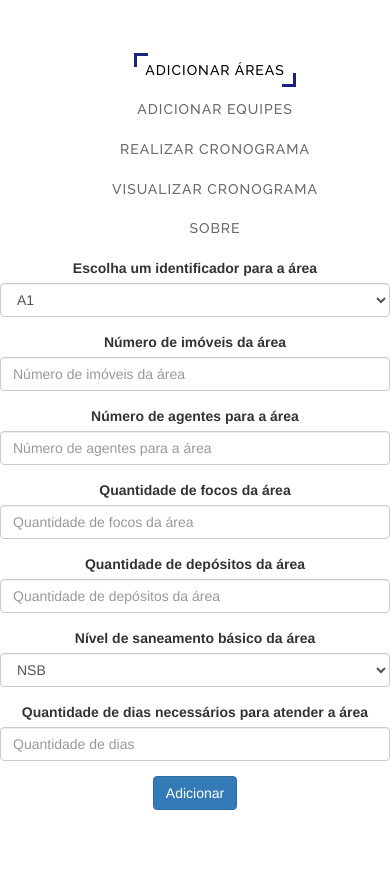
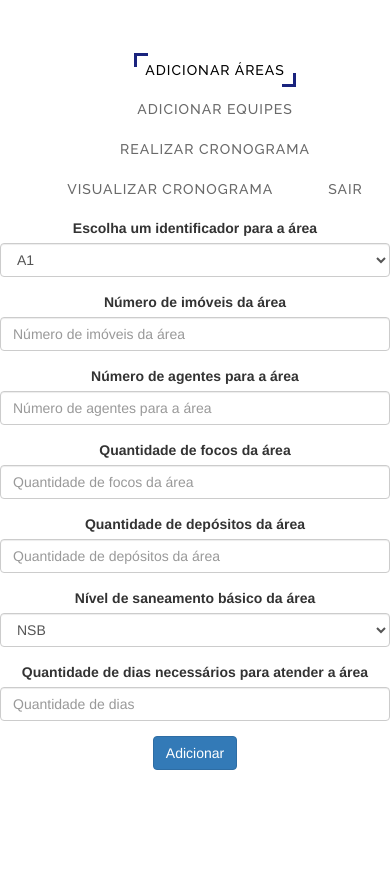
Before and after one commit to jericgs/sistema-sace, a PHP site: page /pagina_principal.php in a window 390 px wide. After the commit the page ends 770 px from the top, so only its background shows below. Run offline with PHP 8.4, Linux system fonts and the light colour scheme.

Commit message:
Commit: Tratamento do processamento do MATLAB, ajustes na interface, criação do botão sair

```diff
--- a/adicionarEquipes.php
+++ b/adicionarEquipes.php
@@ -1,7 +1,7 @@
 <html lang="pt">
 <head>
 	<meta charset="UTF-8">
-	<title>Menu 5</title>
+	<title>SACE</title>
         <link href="assets/css/estrutura.css" rel="stylesheet">
         <link href="assets/css/bootstrap.css" rel="stylesheet">
 
@@ -13,7 +13,7 @@
           <li class="current"><a href="adicionarEquipes.php">Adicionar Equipes</a></li>
           <li><a href="realizarCronograma.php">Realizar Cronograma</a></li>
           <li><a href="visualizarCronograma.php">Visualizar Cronograma</a></li>
-          <li><a href="sobre.php">Sobre</a></li>
+          <li><a href="sair.php">Sair</a></li>
 	</ul>
 
     <form class="form-horizontal" action="salvarEquipes.php" method="post">
@@ -21,7 +21,7 @@
 
             <!-- Select Basic -->
             <div class="form-group">
-                <label class="col-md-4 control-label" for="selectbasic">Escolha um c&oacute;digo para a equipe:</label>
+                <label class="col-md-4 control-label" for="selectbasic">Escolha um c&oacute;digo para a equipe</label>
                 <div class="col-md-2">
                     <select id="selectbasic" name="cod_equipe" class="form-control">
                         <option value="Interface2">EQUIPES</option>
--- a/conexao.php
+++ b/conexao.php
@@ -1,7 +1,7 @@
 <?php
 
-$conexao = mysql_connect("localhost", "root", "craquedacopa");
-mysql_select_db('endemiasapp',$conexao);
+$conexao = mysql_connect("localhost", "root", "");
+mysql_select_db('test',$conexao);
 mysql_set_charset("UTF8", $conexao);
 
 mysql_query("SET NAMES 'utf8'");
--- a/pagina_principal.php
+++ b/pagina_principal.php
@@ -13,7 +13,7 @@
           <li><a href="adicionarEquipes.php">Adicionar Equipes</a></li>
           <li><a href="realizarCronograma.php">Realizar Cronograma</a></li>
           <li><a href="visualizarCronograma.php">Visualizar Cronograma</a></li>
-          <li><a href="sobre.php">Sobre</a></li>
+          <li><a href="sair.php">Sair</a></li>
 	</ul>
 
 
@@ -26,12 +26,12 @@
                 <div class="form-group">
                     <label class="col-md-4 control-label" for="nomeArea">Escolha um identificador para a &aacute;rea</label>
                     <div class="col-md-2">
-                        <select id="selectbasic" name="nomeArea" class="form-control">
+                        <select id= "nomeArea" name="nomeArea" class="form-control">
                             <option value="A1">A1</option>
                             <option value="A2">A2</option>
                             <option value="A3">A3</option>
                             <option value="A4">A4</option>
-                            <option value="A5</">A5</option>
+                            <option value="A5">A5</option>
                             <option value="A6">A6 </option>
                             <option value="A7">A7</option>
                             <option value="A8">A8</option>
@@ -43,9 +43,9 @@
 
                 <!-- Text input-->
                 <div class="form-group">
-                    <label class="col-md-4 control-label" for="numAgentes">N&uacute;mero de im&oacute;veis da &aacute;rea</label>
+                    <label class="col-md-4 control-label" for="numImoveis">N&uacute;mero de im&oacute;veis da &aacute;rea</label>
                     <div class="col-md-4">
-                        <input id="textinput" name="numAgentes" type="number" placeholder="Número de imóveis da área" class="form-control input-md">
+                        <input id="numImoveis" name="numImoveis" type="number" placeholder="Número de imóveis da área" class="form-control input-md">
                     </div>
                 </div>
 
@@ -53,21 +53,21 @@
                 <div class="form-group">
                     <label class="col-md-4 control-label" for="numAgentes">N&uacute;mero de agentes para a &aacute;rea</label>
                     <div class="col-md-4">
-                        <input id="textinput" name="numAgentes" type="number" placeholder="Número de agentes para a área" class="form-control input-md">
+                        <input id="numAgentes" name="numAgentes" type="number" placeholder="Número de agentes para a área" class="form-control input-md">
                     </div>
                 </div>
                 <!-- Text input-->
                 <div class="form-group">
                     <label class="col-md-4 control-label" for="qf">Quantidade de focos da &aacute;rea</label>
                     <div class="col-md-4">
-                        <input id="textinput" name="qf" type="number" placeholder="Quantidade de focos da área" class="form-control input-md">
+                        <input id="qf" name="qf" type="number" placeholder="Quantidade de focos da área" class="form-control input-md">
                     </div>
                 </div>
                 <!-- Text input-->
                 <div class="form-group">
                     <label class="col-md-4 control-label" for="qdep">Quantidade de dep&oacute;sitos da &aacute;rea</label>
                     <div class="col-md-4">
-                        <input id="textinput" name="qdep" type="number" placeholder="Quantidade de depósitos da área" class="form-control input-md">
+                        <input id="qdep" name="qdep" type="number" placeholder="Quantidade de depósitos da área" class="form-control input-md">
                     </div>
                 </div>
 
@@ -75,7 +75,7 @@
                 <div class="form-group">
                     <label class="col-md-4 control-label" for="nsb">N&iacute;vel de saneamento b&aacute;sico da &aacute;rea</label>
                     <div class="col-md-4">
-                        <select id="selectbasic" name="nsb" class="form-control">
+                        <select id="nsb" name="nsb" class="form-control">
                             <option value="Interface">NSB</option>
                             <option value="0">0</option>
                             <option value="1">1</option>
@@ -96,7 +96,7 @@
                 <div class="form-group">
                     <label class="col-md-4 control-label" for="qtDias">Quantidade de dias necess&aacute;rios para atender a &aacute;rea</label>
                     <div class="col-md-4">
-                        <input id="textinput" name="qtDias" type="number" placeholder="Quantidade de dias" class="form-control input-md">
+                        <input id="qtDias" name="qtDias" type="number" placeholder="Quantidade de dias" class="form-control input-md">
                     </div>
                 </div>
                             <CENTER>
@@ -120,14 +120,7 @@
                     }
                 }
 
-                if(isset($_SESSION['confirmacao'])){
-                    $confirmacao = $_SESSION['confirmacao'];
-                    if($confirmacao){
-                        echo "Equipe salva com sucesso";
-                    }
-                }
-
-                $_SESSION['confirmacao'] = 0;
+                $_SESSION['confirmation'] = 0;
 
 
             ?>
--- a/visualizarCronograma.php
+++ b/visualizarCronograma.php
@@ -1,7 +1,7 @@
 <html lang="pt">
 <head>
 	<meta charset="UTF-8">
-	<title>Menu 5</title>
+	<title>SACE</title>
         <link href="assets/css/estrutura.css" rel="stylesheet">
         <link href="assets/css/bootstrap.css" rel="stylesheet">
 
@@ -13,7 +13,7 @@
           <li><a href="adicionarEquipes.php">Adicionar Equipes</a></li>
           <li><a href="realizarCronograma.php">Realizar Cronograma</a></li>
           <li class="current"><a href="visualizarCronograma.php">Visualizar Cronograma</a></li>
-          <li><a href="sobre.php">Sobre</a></li>
+          <li><a href="sair.php">Sair</a></li>
 	</ul>
     <h1> aqui a visualizar cronograma </h1>
 
```
Also changed, not shown: executarFuzzy.php (+46 -9 lines), realizarCronograma.php (+21 -9 lines), sair.php (renamed from sobre.php).
